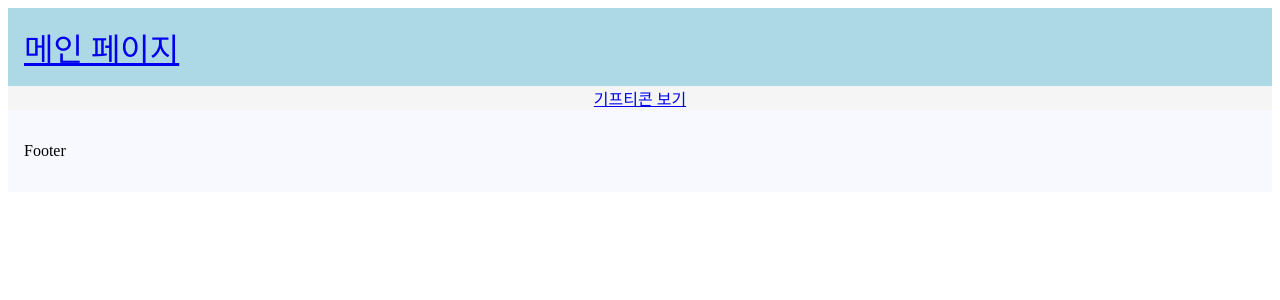
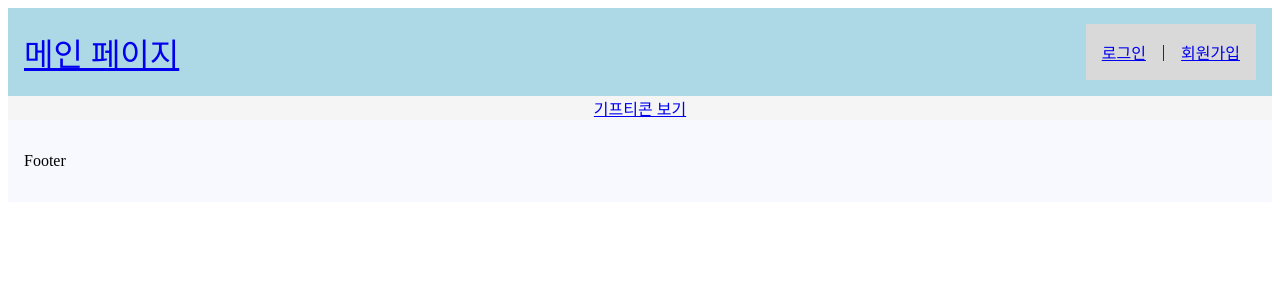
Before and after one commit to dev-honing/Gifticon, a Next.js app in the folder family-gifticon/: page / in a window 1280 px wide. Shown: the top 300 px of the page. Built offline with nearby package versions, Linux system fonts and the light colour scheme.

Commit message:
Layout: header 레이아웃에 로그인/회원가입 링크 추가

```diff
--- a/family-gifticon/app/layout.tsx
+++ b/family-gifticon/app/layout.tsx
@@ -14,9 +14,29 @@ export default function RootLayout({
   return (
     <html lang="ko">
       <body>
-        <header style={{ backgroundColor: "lightblue", padding: "1rem" }}>
-          <span style={{fontSize: "2rem"}}>
-          <Link href="/">메인 페이지</Link>
+        <header
+          style={{
+            backgroundColor: "lightblue",
+            padding: "1rem",
+            display: "flex",
+            justifyContent: "space-between",
+            alignItems: "center"
+          }}
+        >
+          <span style={{ fontSize: "2rem" }}>
+            <Link href="/">메인 페이지</Link>
+          </span>
+          <span
+            style={{
+              backgroundColor: "#d9d9d9",
+              display: "flex",
+              alignItems: "center",
+              padding: "1rem",
+            }}
+          >
+            <Link href="/auth/login">로그인</Link>
+            <span style={{ margin: "0 1rem" }}>|</span>
+            <Link href="/auth/signup">회원가입</Link>
           </span>
         </header>
         {children}
```
